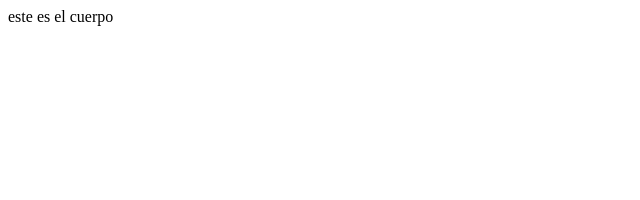
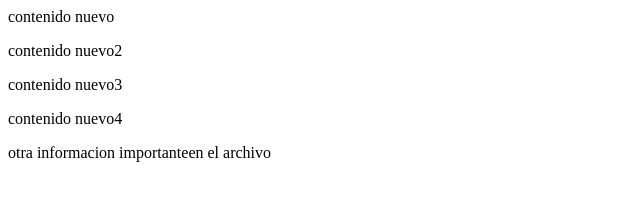
Before and after one commit to JhonaSTo88/PruebaGit, a plain HTML site: page index.html in a window 1280 px wide. Shown: the whole page, without its empty margins (0-640 px from the left). Drawn offline with Linux system fonts and the light colour scheme.

Commit message:
otros cambios

```diff
--- a/index.html
+++ b/index.html
@@ -3,8 +3,10 @@
         <title>jhonatan</title>
      </head>
      <body>
-         <p>
-            este es el cuerpo
-         </p>
-     </body>
+         <p>  contenido nuevo  </p>
+         <p>  contenido nuevo2  </p>
+         <p>  contenido nuevo3  </p>
+         <p>  contenido nuevo4  </p>
+         <p>  otra informacion importanteen el archivo </p>
+      </body>
 </html>
```
Also changed, not shown: nuevo.txt.
